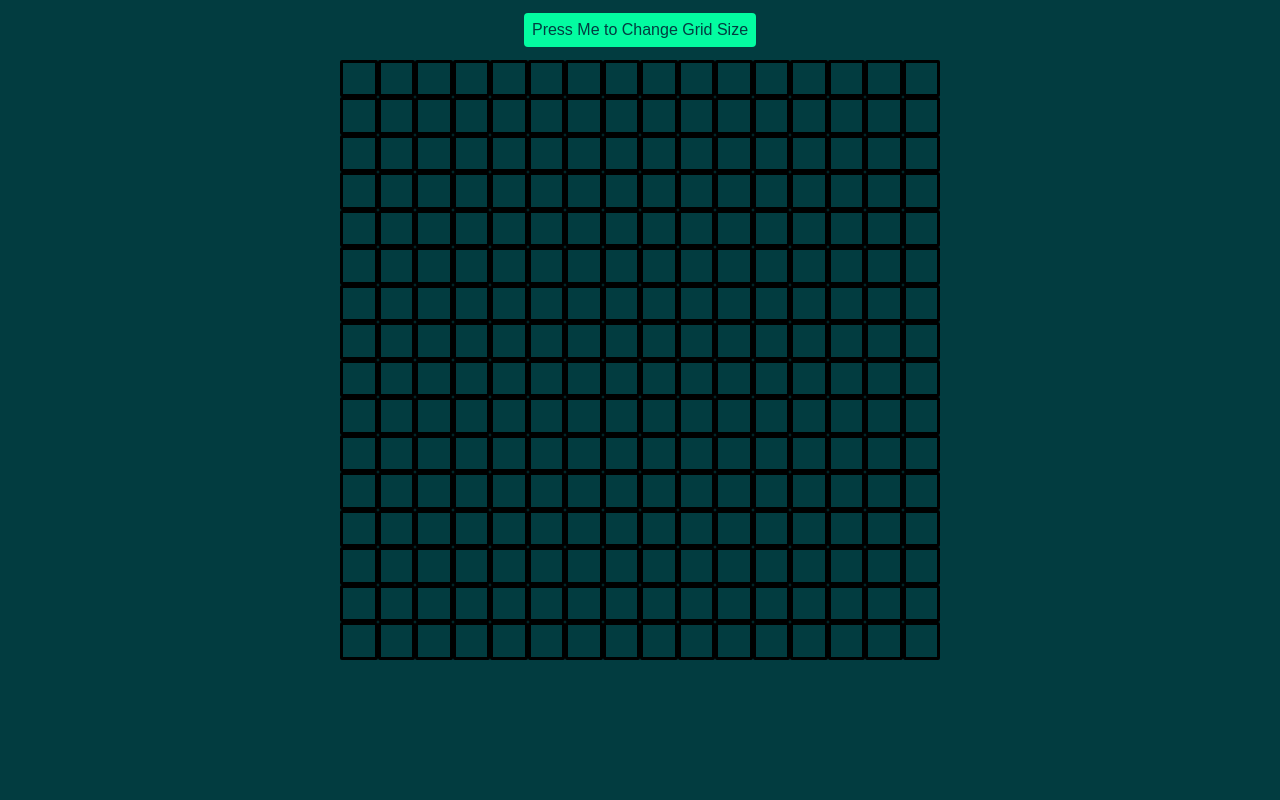
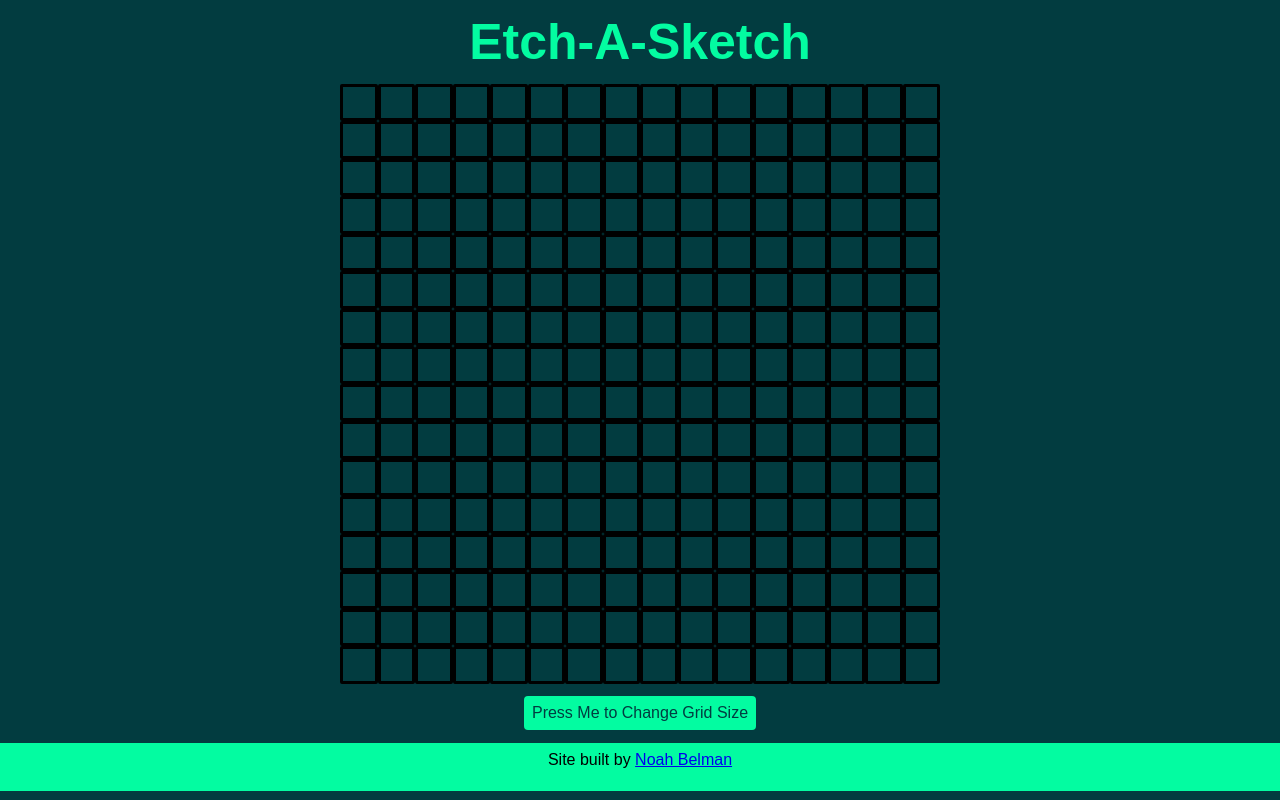
Before and after one commit to Nbelman1/etch-a-sketch-project, a plain HTML site: page index.html in a window 1280 px wide. Drawn offline with Linux system fonts and the light colour scheme.

Commit message:
Add footer and h1 elements

```diff
--- a/index.html
+++ b/index.html
@@ -8,11 +8,18 @@
     <link rel="stylesheet" href="style.css">
   </head>
   <body>
-    <button id="promptMe">Press Me to Change Grid Size</button>
+    <div class="header">
+      <h1>Etch-A-Sketch</h1>
+    </div>
     <div class="container">
       <div class="box-container"></div>
     </div>
-
+    <button id="promptMe">Press Me to Change Grid Size</button>
+    <div class="footer">
+      <div class="footer-container">
+        <p>Site built by <a href="https://github.com/Nbelman1">Noah Belman</a></p>
+      </div>
+    </div>
 	<script src="script.js"></script>
   </body>
 </html>
```
